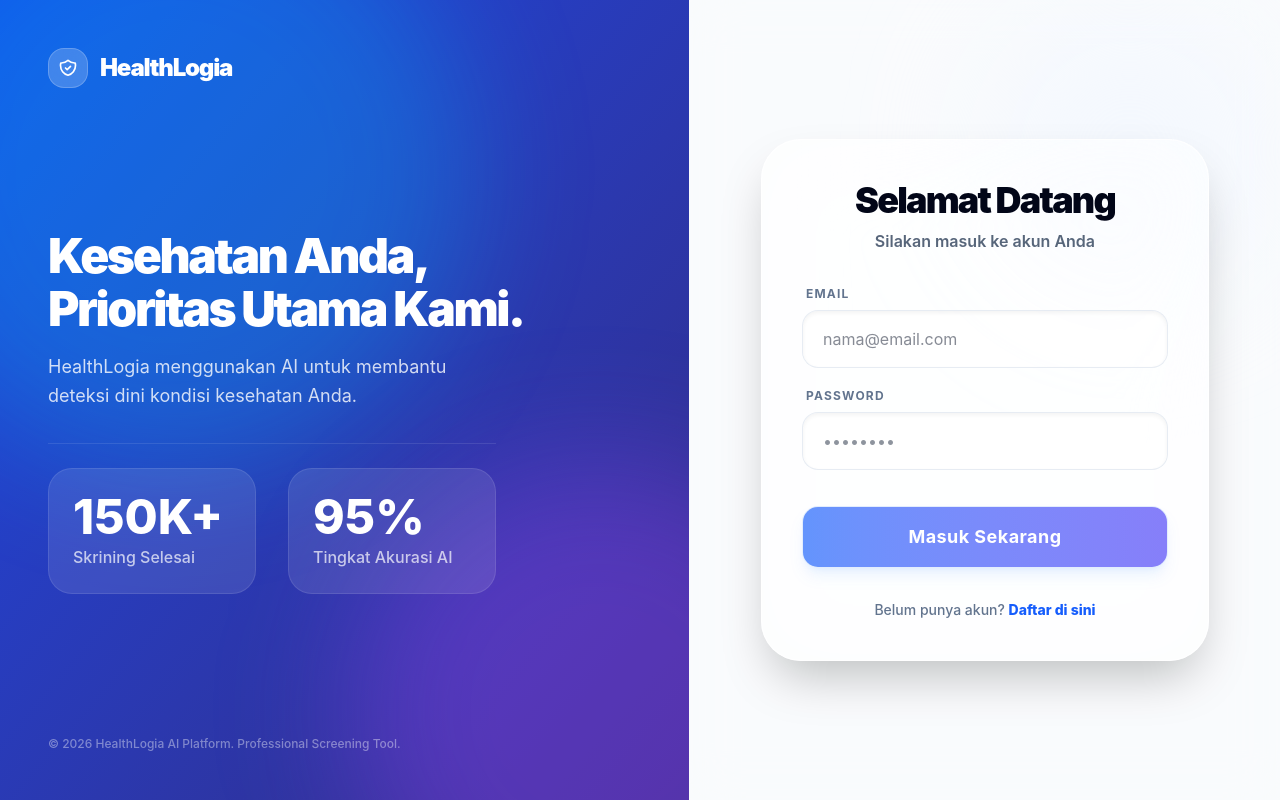
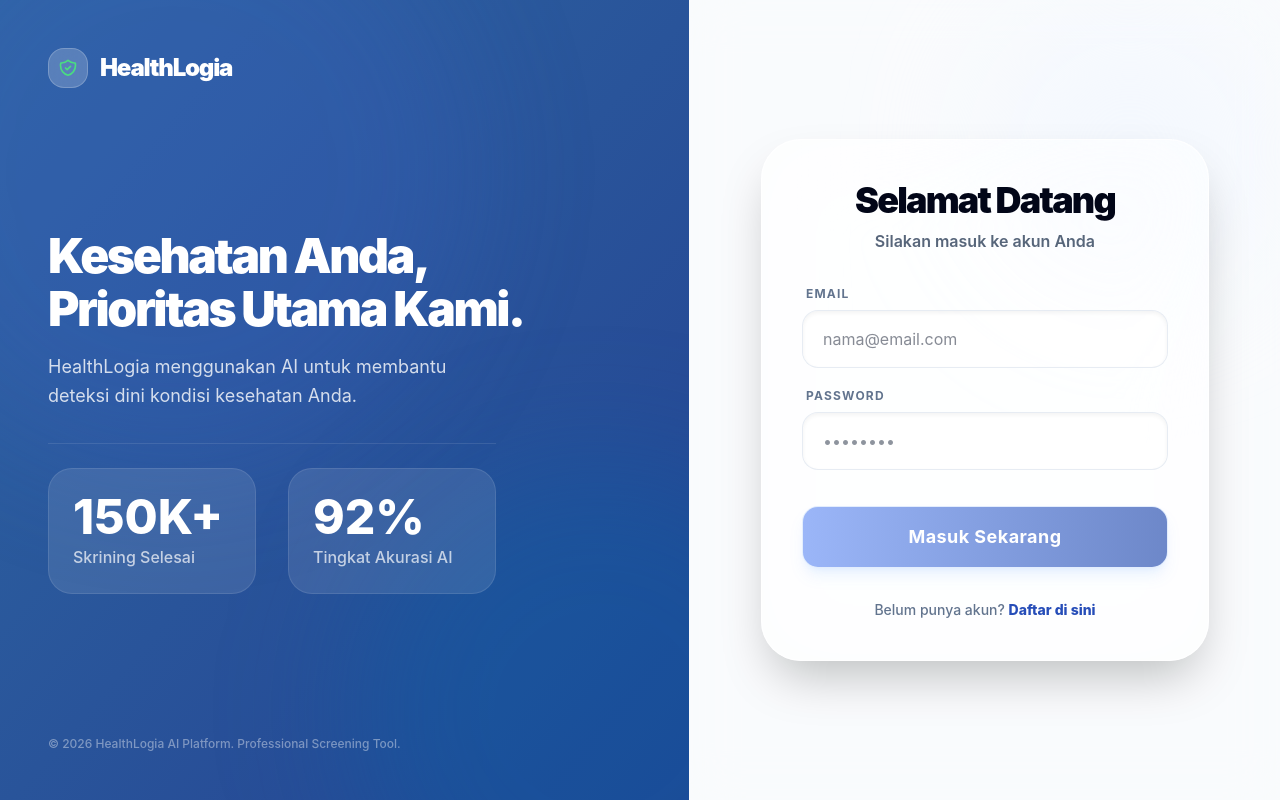
Before and after one commit to Fauzii28/lomba-web-design, a React (Vite) app: page /login in a window 1280 px wide. Built offline with nearby package versions, Linux system fonts and the light colour scheme.

Commit message:
update landingpage, login, dan register

```diff
--- a/src/pages/AuthPage.tsx
+++ b/src/pages/AuthPage.tsx
@@ -17,29 +17,24 @@ export default function AuthPage() {
   };
 
   return (
-    // h-screen mengunci tinggi tepat 100% layar, overflow-hidden mematikan scroll
     <div className="h-screen w-full bg-slate-100 overflow-hidden relative font-sans flex items-stretch">
 
-      {/* ==========================================================
-          --- SISI KIRI: BRANDING & EFEK LIQUID ---
-          ========================================================== */}
-      {/* flex-1.2 agar sisi kiri sedikit lebih lebar dari kanan */}
-      <div className="relative flex-[1.2] bg-linear-to-br from-blue-700 to-indigo-900 overflow-hidden flex flex-col justify-between p-12">
+      <div className="relative flex-[1.2] bg-linear-to-br from-[#2e66a2] to-[#254292] overflow-hidden flex flex-col justify-between p-12">
 
         {/* --- EFEK AWAN RAKSASA --- */}
         <div
           style={{ width: '600px', height: '600px', borderRadius: '50%' }}
-          className="absolute -top-32 -left-32 bg-sky-400/40 blur-3xl pointer-events-none z-0 animate-pulse"
+          className="absolute -top-32 -left-32 bg-[#3d60c1]/40 blur-3xl pointer-events-none z-0 animate-pulse"
         ></div>
         <div
           style={{ width: '500px', height: '500px', borderRadius: '50%' }}
-          className="absolute -bottom-40 -right-40 bg-purple-500/30 blur-3xl pointer-events-none z-0"
+          className="absolute -bottom-40 -right-40 bg-sky-700/30 blur-3xl pointer-events-none z-0"
         ></div>
 
         {/* Branding */}
         <div className="relative z-10 flex items-center gap-3">
           <div className="w-10 h-10 bg-white/20 rounded-2xl flex items-center justify-center border border-white/20 backdrop-blur-md">
-            <svg className="w-5 h-5 text-white" fill="none" viewBox="0 0 24 24" stroke="currentColor">
+            <svg className="w-5 h-5 text-[#4ade80]" fill="none" viewBox="0 0 24 24" stroke="currentColor">
               <path strokeLinecap="round" strokeLinejoin="round" strokeWidth={2} d="M9 12l2 2 4-4m5.618-4.016A11.955 11.955 0 0112 2.944a11.955 11.955 0 01-8.618 3.04A12.02 12.02 0 003 9c0 5.591 3.824 10.29 9 11.622 5.176-1.332 9-6.03 9-11.622 0-1.042-.133-2.052-.382-3.016z" />
             </svg>
           </div>
@@ -69,7 +64,7 @@ export default function AuthPage() {
 
             <div className="bg-white/10 p-6 rounded-3xl border border-white/10 hover:bg-white/15 transition-colors">
 
-              <p className="text-5xl font-extrabold text-white">95%</p>
+              <p className="text-5xl font-extrabold text-white">92%</p>
 
               <p className="text-white/70 mt-1 font-medium">Tingkat Akurasi AI</p>
 
@@ -84,9 +79,7 @@ export default function AuthPage() {
         </p>
       </div>
 
-      {/* ==========================================================
-          --- SISI KANAN: FORM LOGIN (KACA TEBAL) ---
-          ========================================================== */}
+      {/* SISI KANAN: FORM LOGIN */}
       <div className="flex-1 bg-white/60 backdrop-blur-xl border-l border-white/20 flex flex-col items-center justify-center p-12 relative">
 
         {/* Bulatan halus di kanan agar Card Kaca makin cantik */}
@@ -111,7 +104,7 @@ export default function AuthPage() {
                 disabled={isLoading}
                 placeholder="nama@email.com"
                 required
-                className="w-full px-5 py-4 rounded-2xl bg-white/70 border border-slate-200/80 focus:outline-none focus:border-blue-400 focus:ring-4 focus:ring-blue-400/10 transition-all text-slate-900 shadow-inner"
+                className="w-full px-5 py-4 rounded-2xl bg-white/70 border border-slate-200/80 focus:outline-none focus:border-[#7295f4] focus:ring-4 focus:ring-[#2648a6]/10 transition-all text-slate-900 shadow-inner"
               />
             </div>
 
@@ -122,11 +115,11 @@ export default function AuthPage() {
                 disabled={isLoading}
                 placeholder="••••••••"
                 required
-                className="w-full px-5 py-4 rounded-2xl bg-white/70 border border-slate-200/80 focus:outline-none focus:border-blue-400 focus:ring-4 focus:ring-blue-400/10 transition-all text-slate-800 shadow-inner"
+                className="w-full px-5 py-4 rounded-2xl bg-white/70 border border-slate-200/80 focus:outline-none focus:border-[#7295f4] focus:ring-4 focus:ring-[#2648a6]/10 transition-all text-slate-800 shadow-inner"
               />
             </div>
 
-            {/* --- TOMBOL LOGIN (TETAP LIQUID GLASS) --- */}
+            {/* TOMBOL LOGIN */}
             <button
               type="submit"
               disabled={isLoading}
@@ -138,7 +131,7 @@ export default function AuthPage() {
               }}
               className="w-full relative py-4 rounded-2xl mt-4 flex items-center justify-center overflow-hidden group shadow-lg shadow-blue-500/10 transition-all active:scale-95 cursor-pointer disabled:opacity-70 disabled:cursor-wait"
             >
-              <div className="absolute inset-0 bg-linear-to-r from-blue-600/60 to-indigo-600/60 transition-opacity group-hover:opacity-90"></div>
+              <div className="absolute inset-0 bg-linear-to-r from-[#7295f4]/60 to-[#2648a6]/60 transition-opacity group-hover:opacity-90"></div>
 
               <div className="absolute inset-0 translate-x-full group-hover:translate-x-0 transition-transform duration-700 bg-linear-to-r from-transparent via-white/20 to-transparent"></div>
 
@@ -156,7 +149,7 @@ export default function AuthPage() {
           </form>
 
           <p className="text-center mt-8 text-sm text-slate-500 font-medium">
-            Belum punya akun? <span onClick={() => navigate('/registerpage')} className="text-blue-600 font-extrabold cursor-pointer hover:underline underline-offset-4">Daftar di sini</span>
+            Belum punya akun? <span onClick={() => navigate('/registerpage')} className="text-[#264db8] font-extrabold cursor-pointer hover:underline underline-offset-4">Daftar di sini</span>
           </p>
         </div>
 
--- a/src/pages/LandingPage.tsx
+++ b/src/pages/LandingPage.tsx
@@ -36,7 +36,9 @@ export default function LandingPage() {
         {/* Logo */}
         <div className="flex items-center gap-2 font-black text-2xl text-[#1e3a8a]">
           <div className="bg-[#1e3a8a] p-1 rounded-md">
-            <Plus className="text-[#4ade80] w-5 h-5" strokeWidth={4} />
+            <svg className="w-5 h-5 text-[#4ade80]" fill="none" viewBox="0 0 24 24" stroke="currentColor">
+              <path strokeLinecap="round" strokeLinejoin="round" strokeWidth={2} d="M9 12l2 2 4-4m5.618-4.016A11.955 11.955 0 0112 2.944a11.955 11.955 0 01-8.618 3.04A12.02 12.02 0 003 9c0 5.591 3.824 10.29 9 11.622 5.176-1.332 9-6.03 9-11.622 0-1.042-.133-2.052-.382-3.016z" />
+            </svg>
           </div>
           HealthLogia
         </div>
--- a/src/pages/RegisterPage.tsx
+++ b/src/pages/RegisterPage.tsx
@@ -9,12 +9,10 @@ export default function RegisterPage() {
     e.preventDefault();
     setIsLoading(true);
 
-    // Simulasi mendaftarkan akun ke database selama 2 detik
     setTimeout(() => {
-      // 1. (Opsional) Tampilkan notifikasi sukses di sini jika ada
 
-      // 2. Arahkan kembali ke Login, bukan Dashboard
-      navigate('/login'); // Sesuaikan dengan path login kamu, misal '/auth' atau '/login'
+      // Arahkan kembali ke Login
+      navigate('/login');
 
       setIsLoading(false);
       alert("Pendaftaran Berhasil! Silakan login dengan akun baru Anda.");
@@ -24,17 +22,16 @@ export default function RegisterPage() {
   return (
     <div className="min-h-screen bg-slate-100 overflow-hidden relative font-sans flex items-center justify-center p-6">
 
-      {/* --- EFEK LATAR BELAKANG (HIJAU EMERALD UNTUK REGISTER) --- */}
       <div
         style={{ width: '700px', height: '700px' }}
-        className="fixed -top-[10%] -left-[10%] bg-emerald-500/25 rounded-full blur-[120px] pointer-events-none -z-10 animate-pulse"
+        className="fixed -top-[10%] -left-[10%] bg-sky-500/25 rounded-full blur-[120px] pointer-events-none -z-10 animate-pulse"
       ></div>
       <div
         style={{ width: '600px', height: '600px' }}
         className="fixed -bottom-[10%] -right-[10%] bg-cyan-500/20 rounded-full blur-[120px] pointer-events-none -z-10"
       ></div>
 
-      {/* --- CARD REGISTER (LIQUID GLASS) --- */}
+      {/* --- CARD REGISTER --- */}
       <div className={`bg-white/40 backdrop-blur-2xl border border-white/60 p-10 rounded-[2.5rem] shadow-2xl w-full max-w-md relative z-10 transition-all duration-500 ${isLoading ? 'opacity-80 scale-[0.98]' : ''}`}>
 
         <div className="text-center mb-8">
@@ -50,7 +47,7 @@ export default function RegisterPage() {
               type="text"
               placeholder="Masukkan nama Anda"
               required
-              className="w-full px-5 py-4 rounded-2xl bg-white/50 border border-white/80 focus:outline-none focus:border-emerald-400 focus:ring-4 focus:ring-emerald-400/10 transition-all text-slate-800 shadow-inner"
+              className="w-full px-5 py-4 rounded-2xl bg-white/50 border border-white/80 focus:outline-none focus:border-[#7295f4] focus:ring-4 focus:ring-[#2648a6]/10 transition-all duration-500 text-slate-800 shadow-inner"
             />
           </div>
 
@@ -61,7 +58,7 @@ export default function RegisterPage() {
               type="email"
               placeholder="email@contoh.com"
               required
-              className="w-full px-5 py-4 rounded-2xl bg-white/50 border border-white/80 focus:outline-none focus:border-emerald-400 focus:ring-4 focus:ring-emerald-400/10 transition-all text-slate-800 shadow-inner"
+              className="w-full px-5 py-4 rounded-2xl bg-white/50 border border-white/80 focus:outline-none focus:border-[#7295f4] focus:ring-4 focus:ring-[#2648a6]/10 transition-all duration-500 text-slate-800 shadow-inner"
             />
           </div>
 
@@ -72,14 +69,14 @@ export default function RegisterPage() {
               type="password"
               placeholder="Minimal 8 karakter"
               required
-              className="w-full px-5 py-4 rounded-2xl bg-white/50 border border-white/80 focus:outline-none focus:border-emerald-400 focus:ring-4 focus:ring-emerald-400/10 transition-all text-slate-800 shadow-inner"
+              className="w-full px-5 py-4 rounded-2xl bg-white/50 border border-white/80 focus:outline-none focus:border-[#7295f4] focus:ring-4 focus:ring-[#2648a6]/10 transition-all duration-500 text-slate-800 shadow-inner"
             />
           </div>
 
           <button
             type="submit"
             disabled={isLoading}
-            className="w-full bg-linear-to-r from-emerald-600 to-cyan-600 hover:from-emerald-700 hover:to-cyan-700 text-white font-bold py-4 rounded-2xl mt-4 shadow-lg shadow-emerald-500/30 transition-all flex items-center justify-center gap-2"
+            className="w-full bg-linear-to-r from-[#7295f4] to-[#2648a6] hover:from-[#5e7aca] hover:to-[#244190] text-white font-bold py-4 rounded-2xl mt-4 shadow-lg shadow-[#2648a6]/30 transition-all duration-500 flex items-center justify-center gap-2"
           >
             {isLoading ? (
               <>
@@ -93,7 +90,7 @@ export default function RegisterPage() {
         </form>
 
         <p className="text-center mt-8 text-sm text-slate-500 font-medium">
-          Sudah punya akun? <span onClick={() => navigate('/login')} className="text-emerald-600 font-bold cursor-pointer hover:underline">Masuk</span>
+          Sudah punya akun? <span onClick={() => navigate('/login')} className="text-[#264db8] font-bold cursor-pointer hover:underline">Masuk</span>
         </p>
       </div>
     </div>
```
